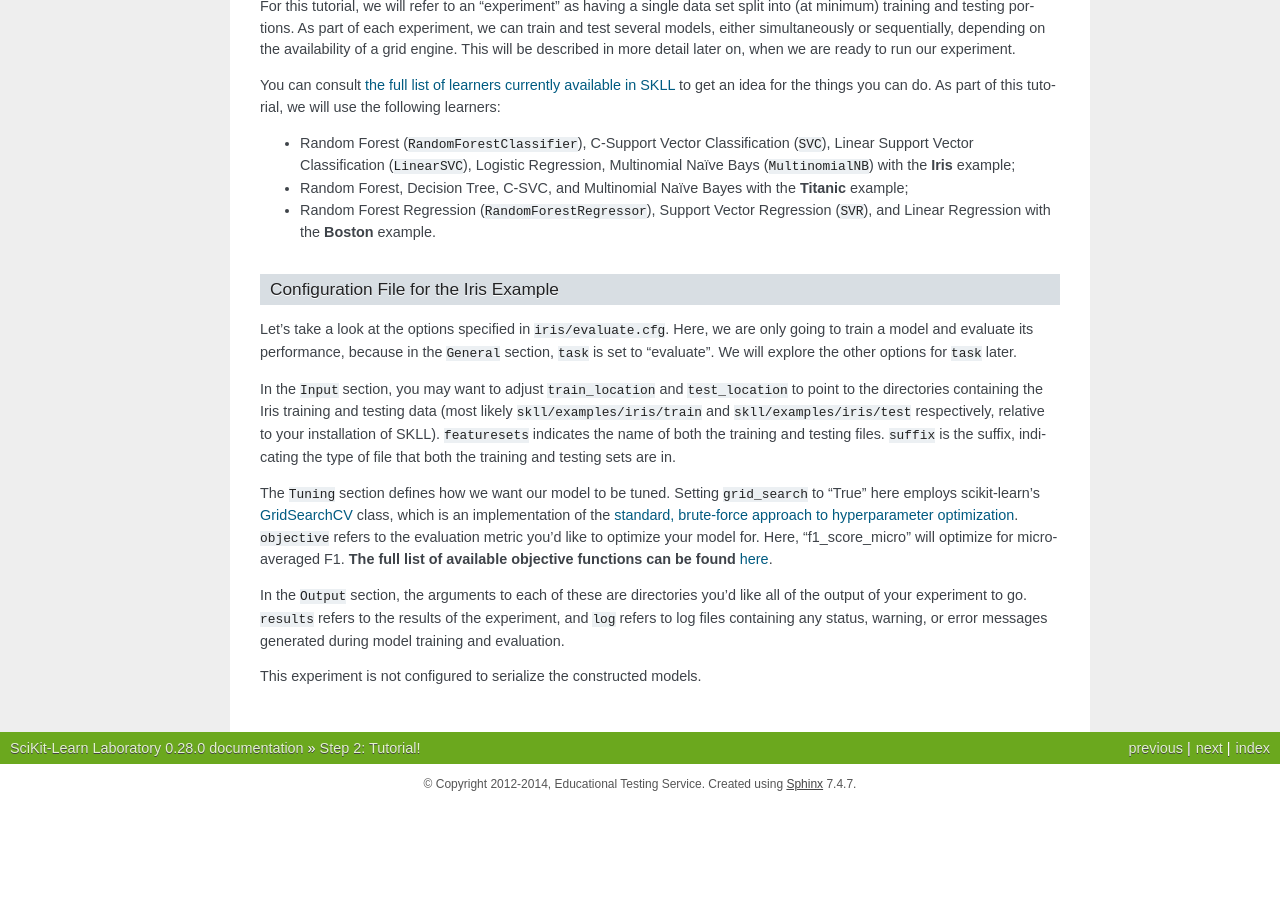
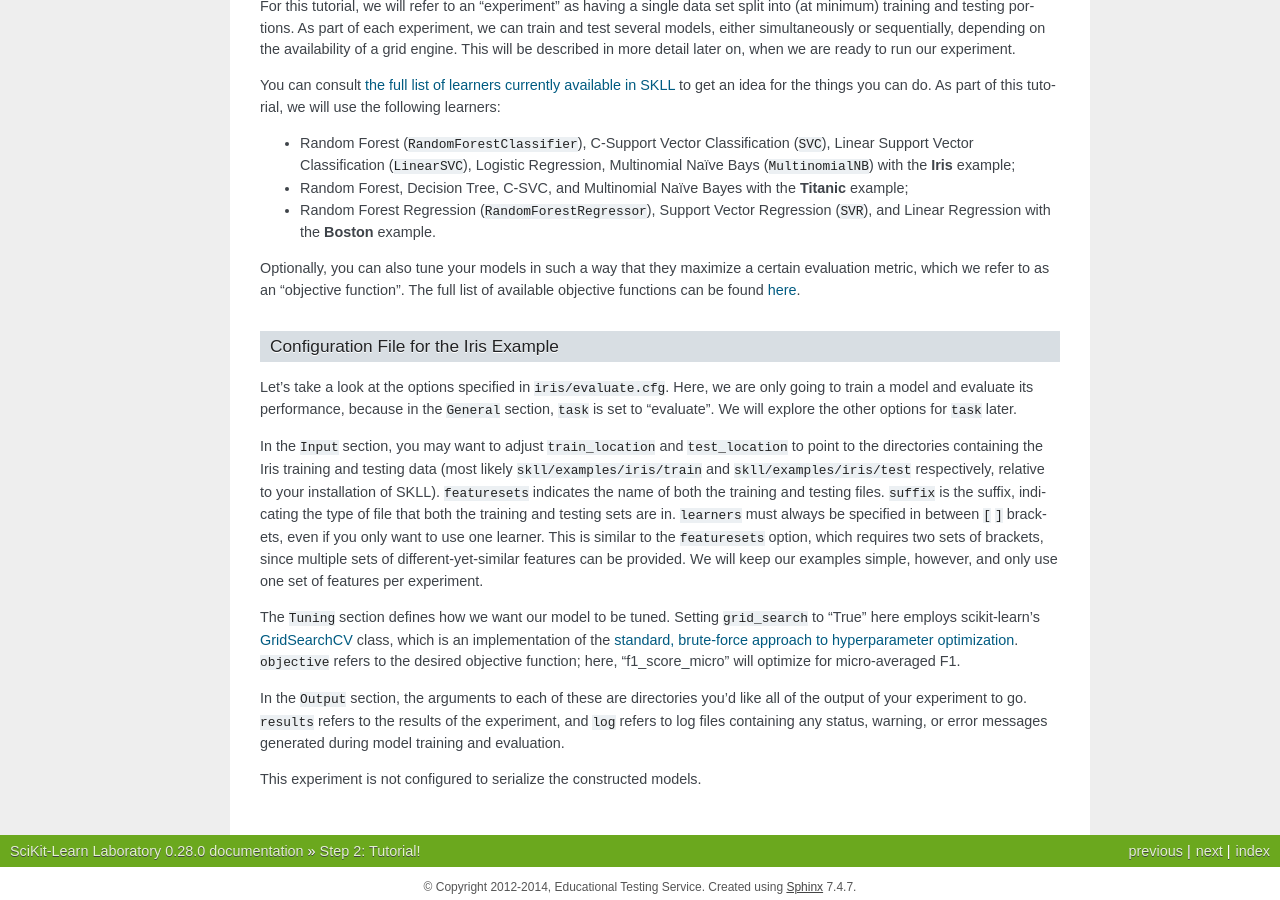
Before and after one commit to EducationalTestingService/skll, a Sphinx documentation site: the page built from doc/tutorial.rst, in a window 1280 px wide and 900 px high, scrolled down 623 px. Built offline with Sphinx 7.4.7, drawn with Linux system fonts in a browser that asks for light colours; before the commit the page ends 1427 px from its top, so only the background shows below that.

Commit message:
Iris experiment config file discussion...done?

```diff
--- a/doc/tutorial.rst
+++ b/doc/tutorial.rst
@@ -29,14 +29,16 @@ You can consult :ref:`the full list of learners currently available in SKLL <lea
 * Random Forest, Decision Tree, C-SVC, and Multinomial Naïve Bayes with the **Titanic** example;
 * Random Forest Regression (``RandomForestRegressor``), Support Vector Regression (``SVR``), and Linear Regression with the **Boston** example.
 
+Optionally, you can also tune your models in such a way that they maximize a certain evaluation metric, which we refer to as an "objective function".  The full list of available objective functions can be found :ref:`here <objective_functions>`.
+
 Configuration File for the Iris Example
 ^^^^^^^^^^^^^^^^^^^^^^^^^^^^^^^^^^^^^^^
 
 Let's take a look at the options specified in ``iris/evaluate.cfg``.  Here, we are only going to train a model and evaluate its performance, because in the ``General`` section, ``task`` is set to "evaluate".  We will explore the other options for ``task`` later.
 
-In the ``Input`` section, you may want to adjust ``train_location`` and ``test_location`` to point to the directories containing the Iris training and testing data (most likely ``skll/examples/iris/train`` and ``skll/examples/iris/test`` respectively, relative to your installation of SKLL).  ``featuresets`` indicates the name of both the training and testing files.  ``suffix`` is the suffix, indicating the type of file that both the training and testing sets are in.
+In the ``Input`` section, you may want to adjust ``train_location`` and ``test_location`` to point to the directories containing the Iris training and testing data (most likely ``skll/examples/iris/train`` and ``skll/examples/iris/test`` respectively, relative to your installation of SKLL).  ``featuresets`` indicates the name of both the training and testing files.  ``suffix`` is the suffix, indicating the type of file that both the training and testing sets are in.  ``learners`` must always be specified in between ``[`` ``]`` brackets, even if you only want to use one learner.  This is similar to the ``featuresets`` option, which requires two sets of brackets, since multiple sets of different-yet-similar features can be provided.  We will keep our examples simple, however, and only use one set of features per experiment.
 
-The ``Tuning`` section defines how we want our model to be tuned.  Setting ``grid_search`` to "True" here employs scikit-learn's `GridSearchCV <http://scikit-learn.org/stable/modules/generated/sklearn.grid_search.GridSearchCV.html#sklearn.grid_search.GridSearchCV>`_ class, which is an implementation of the `standard, brute-force approach to hyperparameter optimization <http://en.wikipedia.org/wiki/Hyperparameter_optimization#Grid_search>`_.  ``objective`` refers to the evaluation metric you'd like to optimize your model for.  Here, "f1_score_micro" will optimize for micro-averaged F1.  **The full list of available objective functions can be found** :ref:`here <objective_functions>`.
+The ``Tuning`` section defines how we want our model to be tuned.  Setting ``grid_search`` to "True" here employs scikit-learn's `GridSearchCV <http://scikit-learn.org/stable/modules/generated/sklearn.grid_search.GridSearchCV.html#sklearn.grid_search.GridSearchCV>`_ class, which is an implementation of the `standard, brute-force approach to hyperparameter optimization <http://en.wikipedia.org/wiki/Hyperparameter_optimization#Grid_search>`_.  ``objective`` refers to the desired objective function; here, "f1_score_micro" will optimize for micro-averaged F1.
 
 In the ``Output`` section, the arguments to each of these are directories you'd like all of the output of your experiment to go.  ``results`` refers to the results of the experiment, and ``log`` refers to log files containing any status, warning, or error messages generated during model training and evaluation.
 
```
